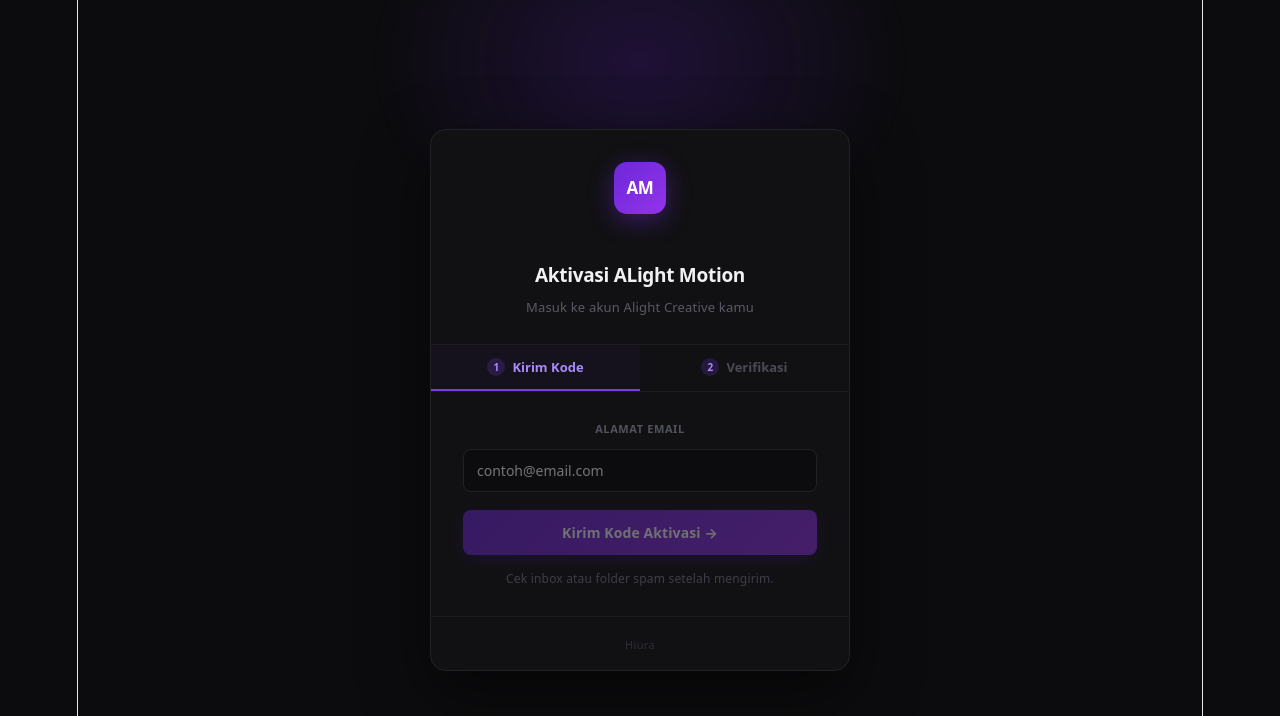
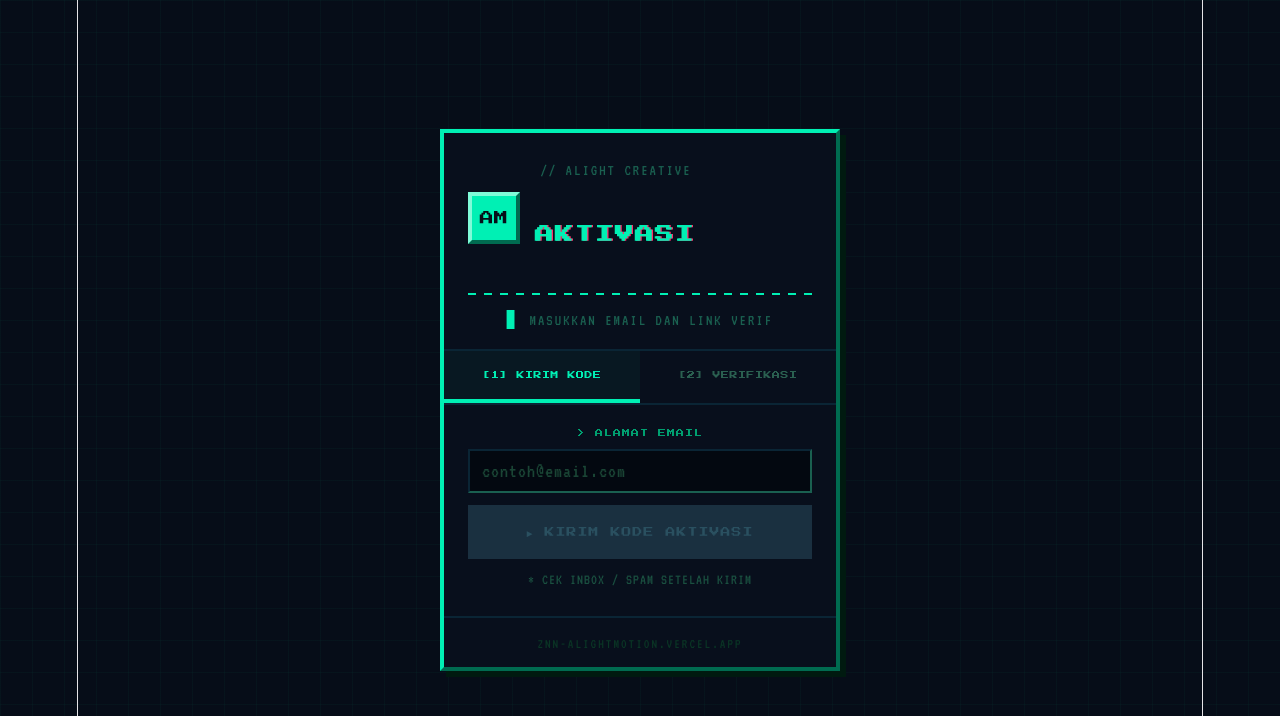
Before and after one commit to HiuraKiyowoo/AlightMotion, a React (Vite) app: page / in a window 1280 px wide. Shown: the top 716 px of the page. Built offline with nearby package versions, Linux system fonts and the light colour scheme.

Commit message:
Update App.jsx

```diff
--- a/src/App.jsx
+++ b/src/App.jsx
@@ -10,12 +10,11 @@
 }
 
 export default function App() {
-  const [tab, setTab]           = useState("send");
-  const [email, setEmail]       = useState("");
-  const [link, setLink]         = useState("");
-  const [verifEmail, setVEmail] = useState("");
-  const [loading, setLoading]   = useState(false);
-  const [result, setResult]     = useState(null);
+  const [tab, setTab]     = useState("send");
+  const [email, setEmail] = useState("");
+  const [link, setLink]   = useState("");
+  const [loading, setLoading] = useState(false);
+  const [result, setResult]   = useState(null);
 
   async function handleSend() {
     if (!email.trim()) return;
@@ -57,136 +56,229 @@
   return (
     <>
       <style>{`
-        * { box-sizing: border-box; margin: 0; padding: 0; }
-        body { background: #0C0C0E; }
-        input, textarea, button { font-family: inherit; }
+        @import url('https://fonts.googleapis.com/css2?family=Press+Start+2P&family=VT323:wght@400&display=swap');
+
+        *, *::before, *::after { box-sizing: border-box; margin: 0; padding: 0; }
+
+        body {
+          background: #060D18;
+          background-image:
+            linear-gradient(rgba(0,240,180,0.03) 1px, transparent 1px),
+            linear-gradient(90deg, rgba(0,240,180,0.03) 1px, transparent 1px);
+          background-size: 32px 32px;
+          min-height: 100vh;
+        }
+
+        @keyframes blink  { 0%,100%{opacity:1} 50%{opacity:0} }
+        @keyframes spin   { to{transform:rotate(360deg)} }
+        @keyframes glitch {
+          0%,100%{text-shadow: 2px 0 #FF2D6B, -2px 0 #00F0B4}
+          33%    {text-shadow:-2px 0 #FF2D6B,  2px 0 #00F0B4}
+          66%    {text-shadow: 2px 2px #FF2D6B,-2px -2px #00F0B4}
+        }
+        @keyframes scanline {
+          0%   { transform: translateY(-100%); }
+          100% { transform: translateY(100vh); }
+        }
+
+        .scanline {
+          position: fixed; top: 0; left: 0; width: 100%; height: 40px;
+          background: linear-gradient(transparent, rgba(0,240,180,0.04), transparent);
+          pointer-events: none; z-index: 0;
+          animation: scanline 6s linear infinite;
+        }
+
+        input, textarea, button { font-family: 'VT323', monospace; }
+
         input:focus, textarea:focus {
-          outline: none;
-          border-color: #7C3AED !important;
-          box-shadow: 0 0 0 3px rgba(124,58,237,0.12);
+          outline: none !important;
+          border-color: #FFD60A !important;
+          box-shadow: 4px 4px 0 #FFD60A !important;
+          caret-color: #FFD60A;
         }
-        .btn:hover:not(:disabled) { opacity: 0.88; transform: translateY(-1px); }
-        .btn:active:not(:disabled) { transform: translateY(0); }
-        .btn:disabled { opacity: 0.4; cursor: not-allowed; }
-        .tab:hover { color: #A78BFA; }
-        textarea { resize: vertical; }
-        @keyframes spin { to { transform: rotate(360deg); } }
-        @media (max-width: 480px) {
-          .card { border-radius: 12px; }
-          .inner { padding: 20px !important; }
-          .head  { padding: 24px 20px 20px !important; }
+
+        .px-btn {
+          font-family: 'Press Start 2P', monospace;
+          font-size: 10px;
+          background: #00F0B4;
+          color: #060D18;
+          border: none;
+          padding: 14px 20px;
+          cursor: pointer;
+          width: 100%;
+          border-bottom: 4px solid #009970;
+          border-right: 4px solid #009970;
+          border-top: 4px solid #80FBD8;
+          border-left: 4px solid #80FBD8;
+          transition: transform 0.05s;
+          letter-spacing: 1px;
+          line-height: 1.8;
         }
+        .px-btn:hover:not(:disabled) {
+          background: #FFD60A;
+          border-bottom-color: #9A8200;
+          border-right-color: #9A8200;
+          border-top-color: #FFED80;
+          border-left-color: #FFED80;
+        }
+        .px-btn:active:not(:disabled) {
+          transform: translate(2px, 2px);
+          border-bottom-width: 2px;
+          border-right-width: 2px;
+        }
+        .px-btn:disabled {
+          background: #1A3040;
+          color: #2A5060;
+          border-color: #1A3040;
+          cursor: not-allowed;
+        }
+
+        .px-tab {
+          font-family: 'Press Start 2P', monospace;
+          font-size: 8px;
+          background: transparent;
+          color: #2A6050;
+          border: none;
+          border-bottom: 4px solid transparent;
+          padding: 16px 8px;
+          cursor: pointer;
+          width: 100%;
+          transition: color 0.1s, border-color 0.1s;
+          line-height: 2;
+          letter-spacing: 0.5px;
+        }
+        .px-tab:hover { color: #00F0B4; }
+        .px-tab.active {
+          color: #00F0B4;
+          border-bottom: 4px solid #00F0B4;
+          background: rgba(0,240,180,0.04);
+        }
+
+        .px-input {
+          background: #030810;
+          border-top: 2px solid #0A2535;
+          border-left: 2px solid #0A2535;
+          border-bottom: 2px solid #1A6050;
+          border-right: 2px solid #1A6050;
+          color: #00F0B4;
+          font-family: 'VT323', monospace;
+          font-size: 20px;
+          padding: 10px 12px;
+          width: 100%;
+          transition: border-color 0.1s, box-shadow 0.1s;
+          letter-spacing: 1px;
+        }
+
+        .px-textarea {
+          height: 110px;
+          resize: none;
+          line-height: 1.5;
+          font-size: 17px;
+        }
+
+        ::placeholder { color: #1A4535; }
       `}</style>
 
+      <div className="scanline" />
+
       <div style={S.root}>
-        <div style={S.aurora} />
+        <div style={S.card}>
 
-        <div className="card" style={S.card}>
-
-          <div className="head" style={S.head}>
+          {/* ── Header ── */}
+          <div style={S.head}>
+            <div style={S.logoRow}>
               <div style={S.logo}>AM</div>
-            <h1 style={S.title}>Aktivasi ALight Motion</h1>
-            <p style={S.sub}>Masuk ke akun Alight Creative kamu</p>
+              <div style={S.titleBlock}>
+                <div style={S.eyebrow}>// ALIGHT CREATIVE</div>
+                <h1 style={S.title}>AKTIVASI</h1>
+              </div>
+            </div>
+            <div style={S.divider} />
+            <p style={S.sub}>
+              <span style={S.cursor}>▋</span> MASUKKAN EMAIL DAN LINK VERIF
+            </p>
           </div>
 
+          {/* ── Tabs ── */}
           <div style={S.tabs}>
-            {["send", "verif"].map((t, i) => (
-              <button
-                key={t}
-                className="tab"
-                style={{ ...S.tab, ...(tab === t ? S.tabOn : {}) }}
-                onClick={() => switchTab(t)}
-              >
-                <span style={S.tabNum}>{i + 1}</span>
-                {t === "send" ? "Kirim Kode" : "Verifikasi"}
+            <button className={`px-tab ${tab === "send" ? "active" : ""}`}
+              onClick={() => switchTab("send")}>
+              [1] KIRIM KODE
             </button>
-            ))}
+            <button className={`px-tab ${tab === "verif" ? "active" : ""}`}
+              onClick={() => switchTab("verif")}>
+              [2] VERIFIKASI
+            </button>
           </div>
 
-          <div className="inner" style={S.inner}>
+          {/* ── Body ── */}
+          <div style={S.body}>
 
             {tab === "send" ? (
               <div style={S.fields}>
-                <Field label="Alamat Email">
+                <label style={S.label}>&gt; ALAMAT EMAIL</label>
                 <input
-                    style={S.input}
+                  className="px-input"
                   type="email"
                   placeholder="contoh@email.com"
                   value={email}
                   onChange={e => setEmail(e.target.value)}
                   onKeyDown={e => e.key === "Enter" && handleSend()}
                 />
-                </Field>
-                <button className="btn" style={S.btn} onClick={handleSend}
+                <div style={{ height: 12 }} />
+                <button className="px-btn" onClick={handleSend}
                   disabled={loading || !email.trim()}>
-                  {loading ? <Spinner /> : "Kirim Kode Aktivasi →"}
+                  {loading ? "MENGIRIM..." : "► KIRIM KODE AKTIVASI"}
                 </button>
-                <p style={S.hint}>Cek inbox atau folder spam setelah mengirim.</p>
+                <p style={S.hint}>* CEK INBOX / SPAM SETELAH KIRIM</p>
               </div>
             ) : (
               <div style={S.fields}>
                 {email && (
                   <div style={S.emailTag}>
-                    <span style={S.emailDot} />
-                    {email}
+                    <span style={S.dot} />
+                    EMAIL: {email}
                   </div>
                 )}
-                <Field label="Link Verifikasi dari Email">
+                <label style={S.label}>&gt; LINK VERIFIKASI</label>
                 <textarea
-                    style={{ ...S.input, height: 110, lineHeight: 1.55, paddingTop: 10 }}
-                    placeholder={"Paste link alight... di sini"}
+                  className="px-input px-textarea"
+                  placeholder="PASTE LINK DARI EMAIL DI SINI..."
                   value={link}
                   onChange={e => setLink(e.target.value)}
                 />
-                </Field>
-                <button className="btn" style={S.btn} onClick={handleVerif}
+                <div style={{ height: 12 }} />
+                <button className="px-btn" onClick={handleVerif}
                   disabled={loading || !link.trim()}>
-                  {loading ? <Spinner /> : "Verifikasi Sekarang →"}
+                  {loading ? "MEMPROSES..." : "► VERIFIKASI SEKARANG"}
                 </button>
                 {!email && (
-                  <p style={{ ...S.hint, color: "#7C3AED" }}>
-                    ⚠ Kirim kode di tab 1 dulu agar email terisi otomatis.
+                  <p style={{ ...S.hint, color: "#FF2D6B" }}>
+                    ! KIRIM KODE DI TAB [1] DULU
                   </p>
                 )}
               </div>
             )}
 
+            {/* ── Result ── */}
             {result && (
-              <div style={{ ...S.result, ...(result.ok ? S.ok : S.err) }}>
-                <span style={{ ...S.badge, color: result.ok ? "#34D399" : "#F87171" }}>
-                  {result.ok ? "✓ Berhasil" : "✗ Gagal"}
-                </span>
-                <p style={S.resultMsg}>{result.msg}</p>
+              <div style={{ ...S.result, ...(result.ok ? S.resultOk : S.resultErr) }}>
+                <div style={S.resultHead}>
+                  {result.ok ? "[ OK ] BERHASIL" : "[ERR] GAGAL"}
+                </div>
+                <div style={S.resultMsg}>{result.msg}</div>
               </div>
             )}
           </div>
 
+          {/* ── Footer ── */}
           <div style={S.foot}>
-            <span style={S.footTxt}>Hiura</span>
+            <span style={S.footTxt}>ZNN-ALIGHTMOTION.VERCEL.APP</span>
           </div>
+
         </div>
       </div>
     </>
-  );
-}
-
-function Field({ label, children }) {
-  return (
-    <div style={{ display: "flex", flexDirection: "column", gap: 6 }}>
-      <label style={S.label}>{label}</label>
-      {children}
-    </div>
-  );
-}
-
-function Spinner() {
-  return (
-    <span style={{
-      display: "inline-block", width: 16, height: 16,
-      border: "2px solid rgba(255,255,255,0.3)",
-      borderTopColor: "#fff", borderRadius: "50%",
-      animation: "spin 0.7s linear infinite",
-    }} />
   );
 }
 
@@ -194,128 +286,134 @@
   root: {
     minHeight: "100vh",
     display: "flex", alignItems: "center", justifyContent: "center",
-    background: "#0C0C0E",
-    fontFamily: "system-ui, -apple-system, 'Segoe UI', sans-serif",
-    padding: 24,
-    position: "relative",
-    overflow: "hidden",
-  },
-  aurora: {
-    position: "absolute", top: -160, left: "50%",
-    transform: "translateX(-50%)",
-    width: 560, height: 440,
-    background: "radial-gradient(ellipse at center, rgba(109,40,217,0.20) 0%, transparent 68%)",
-    pointerEvents: "none",
-    filter: "blur(2px)",
+    padding: 20,
+    position: "relative", zIndex: 1,
   },
   card: {
-    background: "#111113",
-    border: "1px solid #222226",
-    borderRadius: 16,
-    width: "100%", maxWidth: 420,
-    position: "relative", zIndex: 1,
-    boxShadow: "0 24px 64px rgba(0,0,0,0.5)",
+    width: "100%", maxWidth: 400,
+    background: "#080F1C",
+    borderTop: "4px solid #00F0B4",
+    borderLeft: "4px solid #00F0B4",
+    borderBottom: "4px solid #006B50",
+    borderRight: "4px solid #006B50",
+    boxShadow: "6px 6px 0 #001A10",
   },
   head: {
-    padding: "32px 32px 24px",
-    textAlign: "center",
-    borderBottom: "1px solid #1C1C20",
+    padding: "24px 24px 16px",
+    borderBottom: "2px solid #0A2535",
+  },
+  logoRow: {
+    display: "flex", alignItems: "center", gap: 16, marginBottom: 14,
   },
   logo: {
-    display: "inline-flex", alignItems: "center", justifyContent: "center",
     width: 52, height: 52,
-    background: "linear-gradient(135deg, #6D28D9 0%, #9333EA 100%)",
-    borderRadius: 13,
-    color: "#fff", fontSize: 17, fontWeight: 800, letterSpacing: "-0.5px",
-    marginBottom: 16,
-    boxShadow: "0 6px 24px rgba(109,40,217,0.45)",
+    background: "#00F0B4",
+    display: "flex", alignItems: "center", justifyContent: "center",
+    fontFamily: "'Press Start 2P', monospace",
+    fontSize: 14, color: "#060D18", fontWeight: 400,
+    borderBottom: "4px solid #006B50",
+    borderRight: "4px solid #006B50",
+    borderTop: "4px solid #80FBD8",
+    borderLeft: "4px solid #80FBD8",
+    flexShrink: 0,
+  },
+  titleBlock: {
+    display: "flex", flexDirection: "column", gap: 6,
+  },
+  eyebrow: {
+    fontFamily: "'VT323', monospace",
+    fontSize: 16, color: "#1A6050", letterSpacing: 2,
   },
   title: {
-    fontSize: 19, fontWeight: 700, color: "#F1F1F3",
-    letterSpacing: "-0.3px", marginBottom: 6,
+    fontFamily: "'Press Start 2P', monospace",
+    fontSize: 18, color: "#00F0B4",
+    letterSpacing: 2,
+    textShadow: "2px 2px 0 #006B50",
+    animation: "glitch 5s ease-in-out infinite",
   },
-  sub: { fontSize: 13, color: "#5A5A66" },
+  divider: {
+    height: 2,
+    background: "repeating-linear-gradient(90deg, #00F0B4 0, #00F0B4 8px, transparent 8px, transparent 16px)",
+    marginBottom: 12,
+  },
+  sub: {
+    fontFamily: "'VT323', monospace",
+    fontSize: 16, color: "#1A6050", letterSpacing: 2,
+  },
+  cursor: {
+    animation: "blink 1s step-end infinite",
+    color: "#00F0B4",
+  },
   tabs: {
     display: "grid", gridTemplateColumns: "1fr 1fr",
-    borderBottom: "1px solid #1C1C20",
+    borderBottom: "2px solid #0A2535",
   },
-  tab: {
-    background: "transparent", border: "none",
-    borderBottom: "2px solid transparent",
-    color: "#4A4A57",
-    fontSize: 13, fontWeight: 600,
-    padding: "13px 12px",
-    cursor: "pointer",
-    transition: "color 0.15s, border-color 0.15s, background 0.15s",
-    display: "flex", alignItems: "center", justifyContent: "center", gap: 7,
+  body: {
+    padding: "20px 24px 24px",
   },
-  tabOn: {
-    color: "#A78BFA",
-    borderBottomColor: "#7C3AED",
-    background: "rgba(109,40,217,0.05)",
+  fields: {
+    display: "flex", flexDirection: "column",
   },
-  tabNum: {
-    display: "inline-flex", alignItems: "center", justifyContent: "center",
-    width: 18, height: 18,
-    background: "rgba(124,58,237,0.2)",
-    borderRadius: "50%",
-    fontSize: 10, fontWeight: 800, color: "#A78BFA",
+  label: {
+    fontFamily: "'Press Start 2P', monospace",
+    fontSize: 8, color: "#00A070",
+    letterSpacing: 1, marginBottom: 8,
+    lineHeight: 2,
   },
-  inner: {
-    padding: "24px 32px 28px",
-    display: "flex", flexDirection: "column", gap: 0,
+  hint: {
+    fontFamily: "'VT323', monospace",
+    fontSize: 15, color: "#1A5040",
+    letterSpacing: 1, marginTop: 10,
+    lineHeight: 1.5,
   },
-  fields: { display: "flex", flexDirection: "column", gap: 14 },
-  label: {
-    fontSize: 11, fontWeight: 700, letterSpacing: "0.6px",
-    textTransform: "uppercase", color: "#52525E",
-  },
-  input: {
-    background: "#0C0C0E",
-    border: "1px solid #222226",
-    borderRadius: 8,
-    color: "#E8E8ED",
-    fontSize: 14,
-    padding: "11px 13px",
-    width: "100%",
-    transition: "border-color 0.15s, box-shadow 0.15s",
-  },
-  btn: {
-    marginTop: 4,
-    background: "linear-gradient(135deg, #6D28D9 0%, #9333EA 100%)",
-    border: "none", borderRadius: 8,
-    color: "#fff", fontSize: 14, fontWeight: 700,
-    padding: "13px 20px",
-    cursor: "pointer",
-    transition: "opacity 0.15s, transform 0.1s",
-    display: "flex", alignItems: "center", justifyContent: "center", gap: 8,
-    boxShadow: "0 4px 16px rgba(109,40,217,0.3)",
-    letterSpacing: "0.1px",
-  },
-  hint: { fontSize: 12, color: "#3E3E4A", textAlign: "center", lineHeight: 1.6 },
-  result: {
-    marginTop: 20, borderRadius: 8,
-    padding: "13px 16px", border: "1px solid",
-  },
-  ok: { background: "rgba(16,185,129,0.06)", borderColor: "rgba(16,185,129,0.22)" },
-  err: { background: "rgba(239,68,68,0.06)", borderColor: "rgba(239,68,68,0.22)" },
-  badge: {
-    display: "block",
-    fontSize: 11, fontWeight: 800,
-    letterSpacing: "0.7px", textTransform: "uppercase", marginBottom: 5,
-  },
-  resultMsg: { fontSize: 13, color: "#8A8A99", lineHeight: 1.6 },
   emailTag: {
     display: "flex", alignItems: "center", gap: 8,
-    background: "rgba(109,40,217,0.08)",
-    border: "1px solid rgba(109,40,217,0.2)",
-    borderRadius: 6, padding: "8px 12px",
-    fontSize: 13, color: "#A78BFA", fontWeight: 500,
+    fontFamily: "'VT323', monospace",
+    fontSize: 18, color: "#00F0B4",
+    letterSpacing: 1,
+    background: "rgba(0,240,180,0.06)",
+    borderLeft: "3px solid #00F0B4",
+    padding: "8px 12px",
+    marginBottom: 14,
   },
-  emailDot: {
-    width: 7, height: 7, borderRadius: "50%",
-    background: "#7C3AED", flexShrink: 0,
+  dot: {
+    width: 8, height: 8,
+    background: "#00F0B4",
+    flexShrink: 0,
+    animation: "blink 1.5s step-end infinite",
   },
-  foot: { borderTop: "1px solid #1A1A1E", padding: "12px 32px", textAlign: "center" },
-  footTxt: { fontSize: 11, color: "#2E2E38", letterSpacing: "0.3px" },
+  result: {
+    marginTop: 16,
+    padding: "12px 14px",
+    borderLeft: "4px solid",
+  },
+  resultOk: {
+    background: "rgba(0,240,180,0.05)",
+    borderLeftColor: "#00F0B4",
+  },
+  resultErr: {
+    background: "rgba(255,45,107,0.05)",
+    borderLeftColor: "#FF2D6B",
+  },
+  resultHead: {
+    fontFamily: "'Press Start 2P', monospace",
+    fontSize: 8, marginBottom: 8,
+    letterSpacing: 1, lineHeight: 2,
+    color: "#00F0B4",
+  },
+  resultMsg: {
+    fontFamily: "'VT323', monospace",
+    fontSize: 18, color: "#1A8060",
+    letterSpacing: 1, lineHeight: 1.5,
+  },
+  foot: {
+    borderTop: "2px solid #0A2535",
+    padding: "10px 24px",
+    textAlign: "center",
+  },
+  footTxt: {
+    fontFamily: "'VT323', monospace",
+    fontSize: 14, color: "#0A3525",
+    letterSpacing: 2,
+  },
 };
```
Lines whose indentation alone changed are shown as unchanged.
